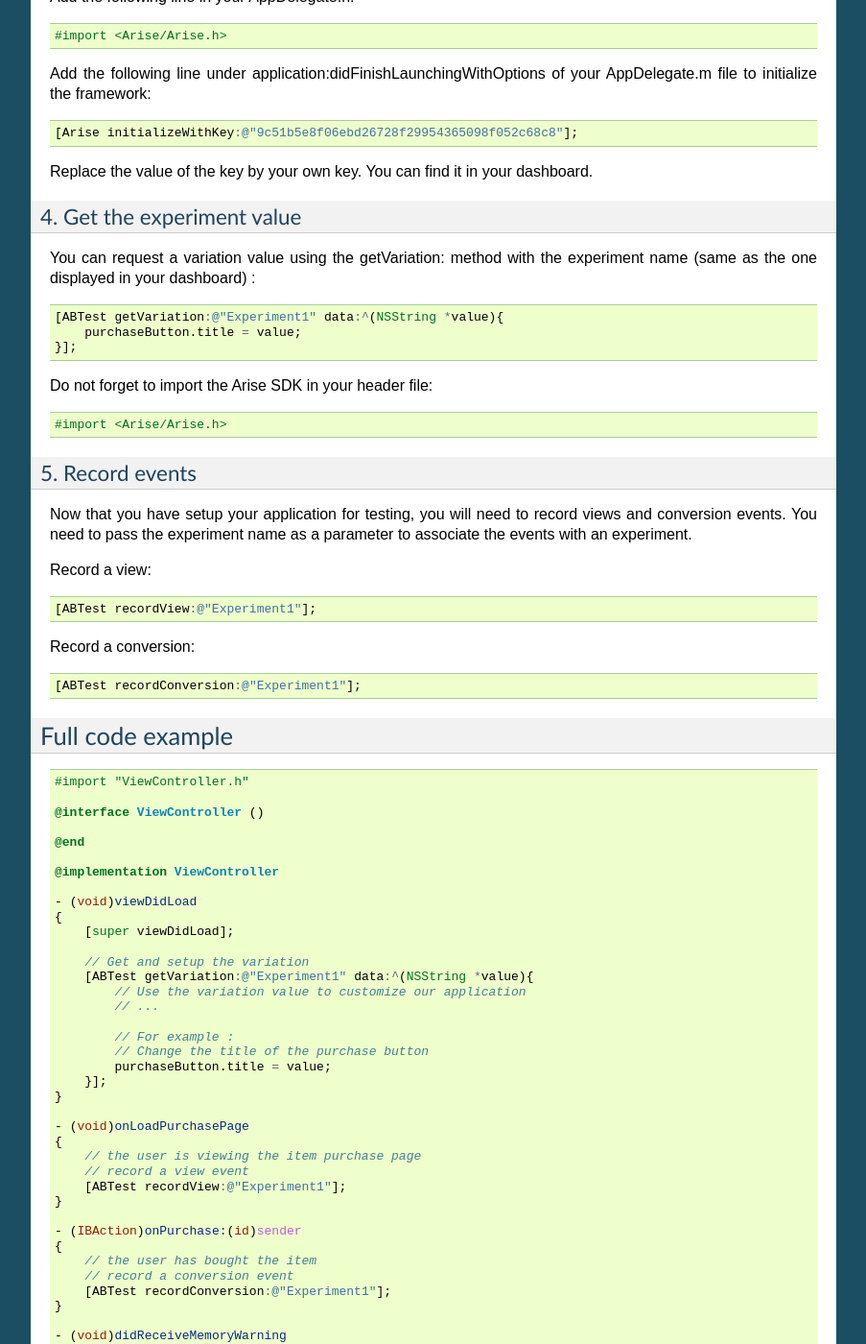
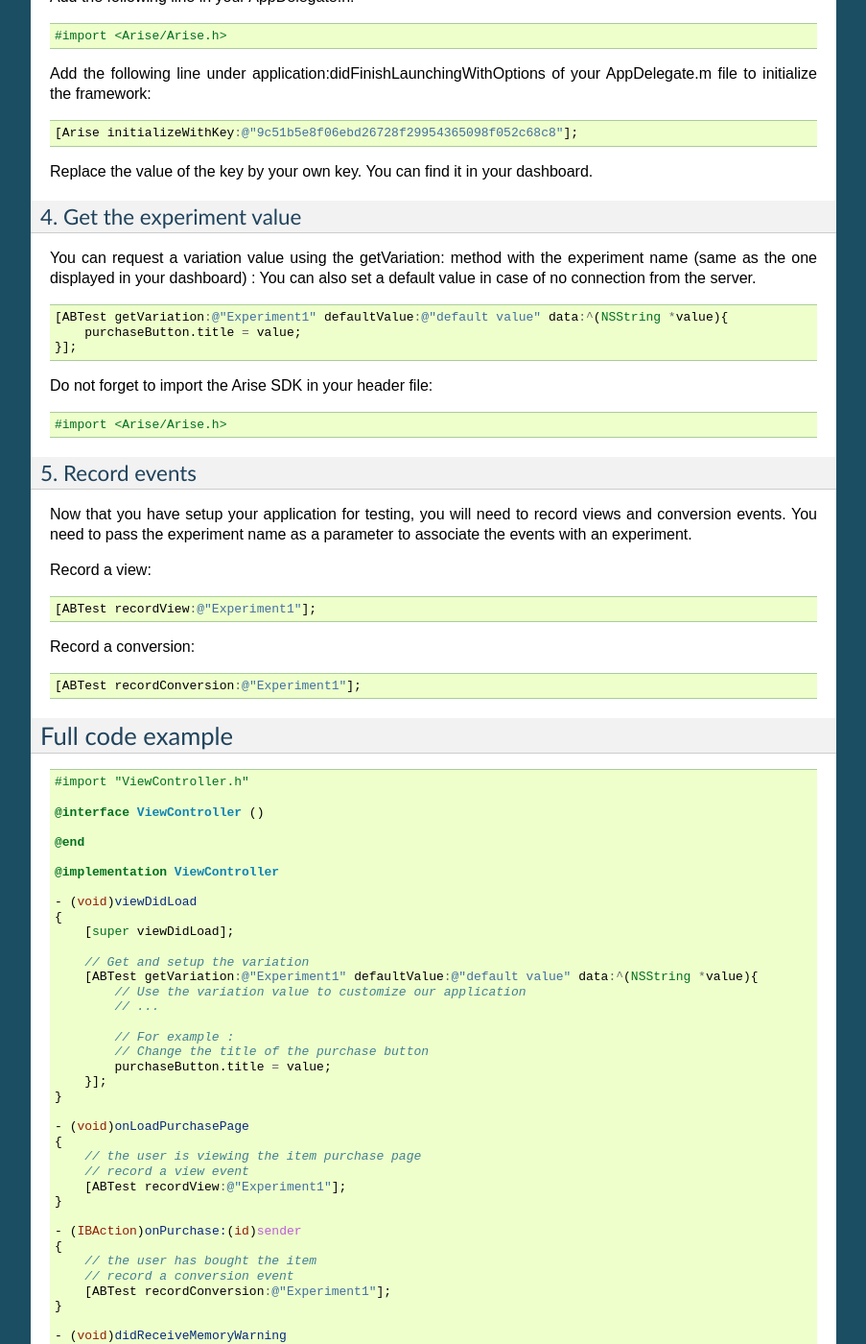
Before and after one commit to smart-mobile-software/arisedocs, a Sphinx documentation site: the page built from docs/source/ios.rst, in a window 1280 px wide and 1400 px high, scrolled down 596 px. Shown: the whole window at 96% size, without its empty margins (198-1101 px from the left). Built offline with Sphinx 7.4.7, drawn with Linux system fonts in a browser that asks for light colours.

Commit message:
Update ios.rst

```diff
--- a/docs/source/ios.rst
+++ b/docs/source/ios.rst
@@ -49,10 +49,11 @@ Replace the value of the key by your own key. You can find it in your dashboard.
 ---------------------------
 
 You can request a variation value using the getVariation: method with the experiment name (same as the one displayed in your dashboard) :
+You can also set a default value in case of no connection from the server.
 
 .. code-block:: obj-c
 
-    [ABTest getVariation:@"Experiment1" data:^(NSString *value){
+    [ABTest getVariation:@"Experiment1" defaultValue:@"default value" data:^(NSString *value){
         purchaseButton.title = value;
     }];
 
@@ -99,7 +100,7 @@ Full code example
         [super viewDidLoad];
 
         // Get and setup the variation
-        [ABTest getVariation:@"Experiment1" data:^(NSString *value){
+        [ABTest getVariation:@"Experiment1" defaultValue:@"default value" data:^(NSString *value){
             // Use the variation value to customize our application
             // ...
 
```
